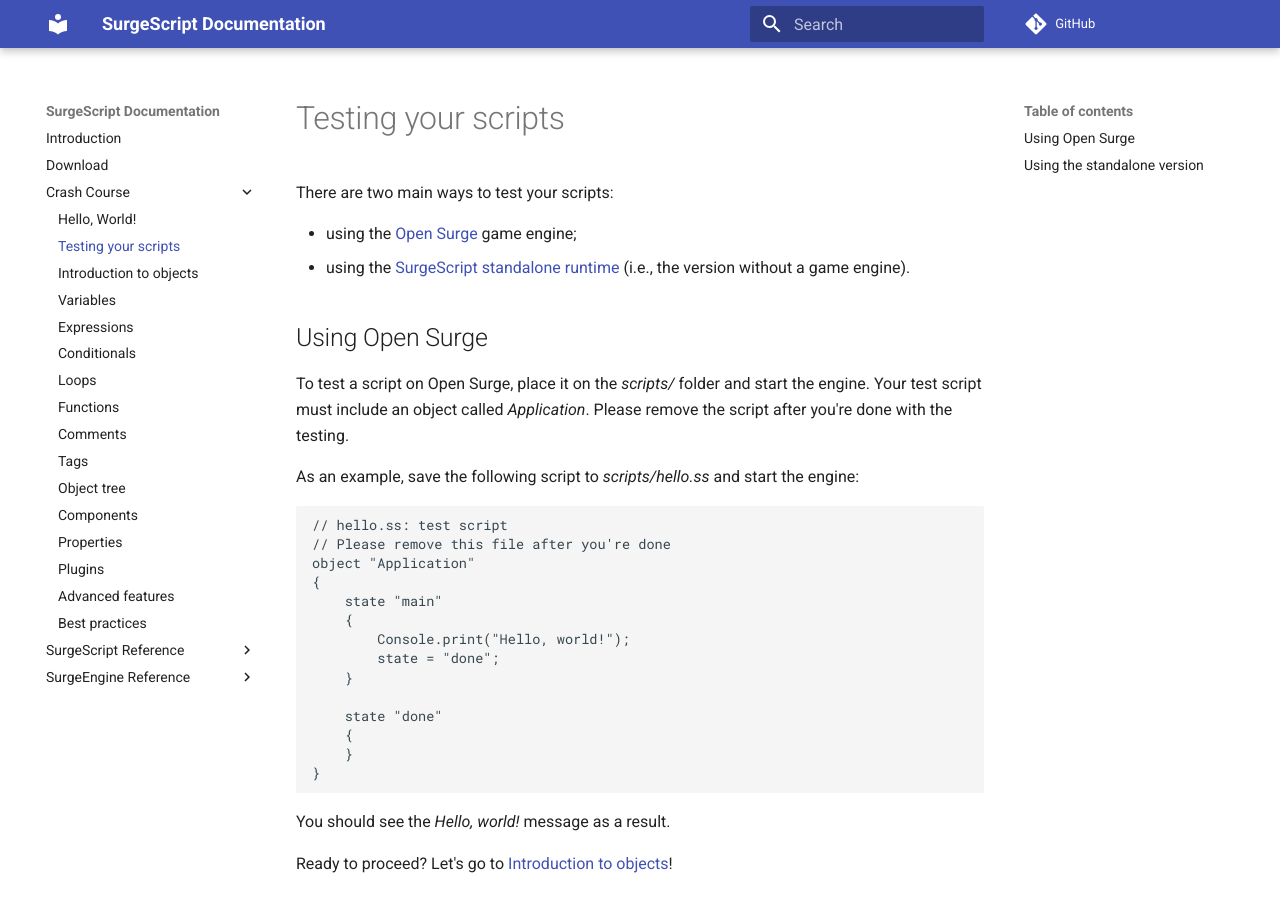
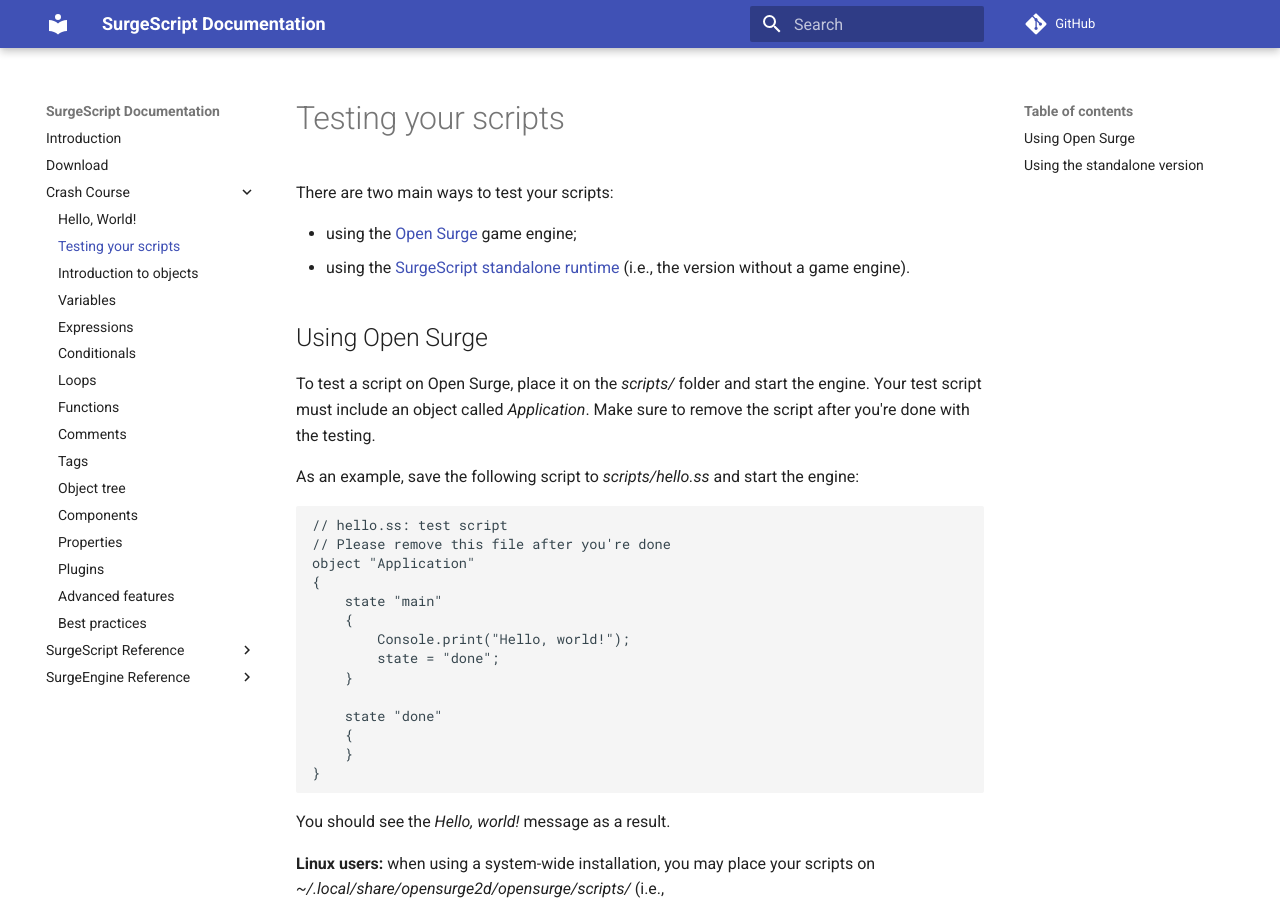
Before and after one commit to alemart/surgescript, an MkDocs documentation site: the page built from docs/tutorials/testing.md, in a window 1280 px wide and 900 px high. Built offline with MkDocs 1.6.1 and Material for MkDocs 9.7.7, drawn with Linux system fonts in a browser that asks for light colours; comment, search, counter and statistics services are not loaded; some of the changed text lies outside the part shown.

Commit message:
Added a note for GNU/Linux users

````diff
--- a/docs/tutorials/testing.md
+++ b/docs/tutorials/testing.md
@@ -9,7 +9,7 @@
 Using Open Surge
 ----------------
 
-To test a script on Open Surge, place it on the *scripts/* folder and start the engine. Your test script must include an object called *Application*. Please remove the script after you're done with the testing.
+To test a script on Open Surge, place it on the *scripts/* folder and start the engine. Your test script must include an object called *Application*. Make sure to remove the script after you're done with the testing.
 
 As an example, save the following script to *scripts/hello.ss* and start the engine:
 ```
@@ -30,6 +30,8 @@
 ```
 
 You should see the *Hello, world!* message as a result.
+
+**Linux users:** when using a system-wide installation, you may place your scripts on *~/.local/share/opensurge2d/opensurge/scripts/* (i.e., *$XDG_DATA_HOME/opensurge2d/opensurge/scripts/*).
 
 Ready to proceed? Let's go to [Introduction to objects](/tutorials/objects)!
 
````
